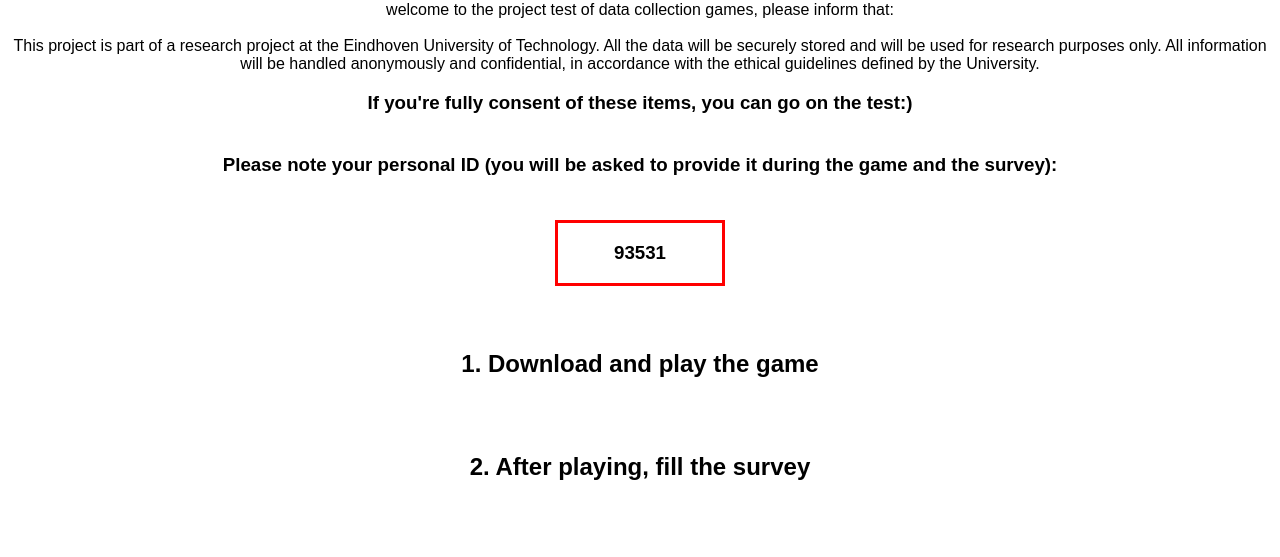
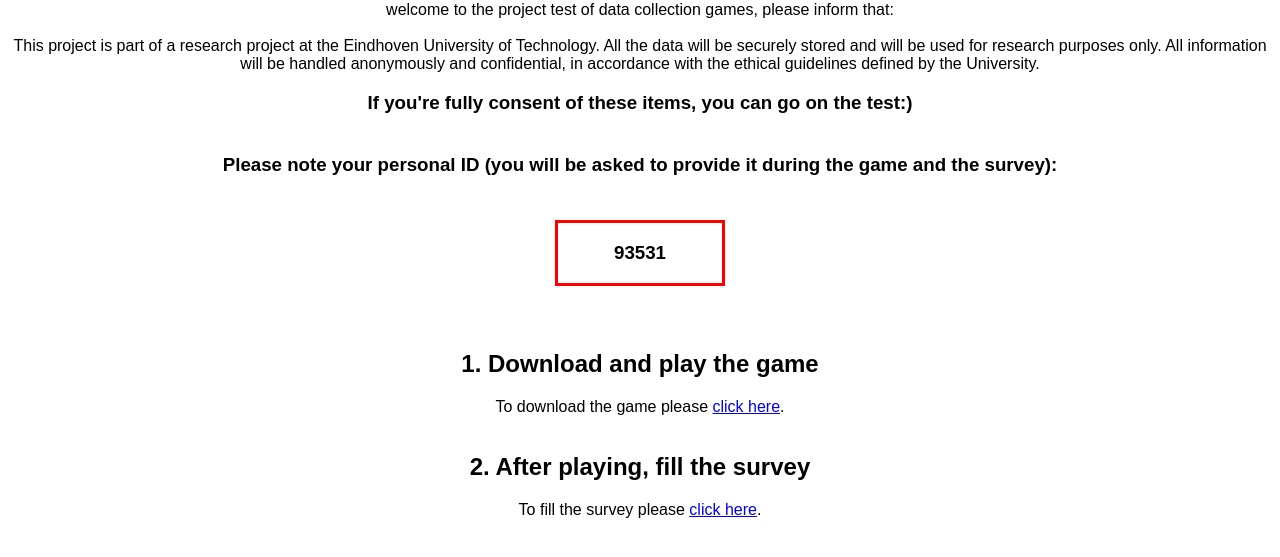
Before and after one commit to Yutingwwwwww/Yutingwwwwww.github.io, a plain HTML site: page index.html in a window 1280 px wide. Shown: the part 105-662 px from the top of the page. Drawn offline with Linux system fonts and the light colour scheme.

Commit message:
Update index.html

```diff
--- a/index.html
+++ b/index.html
@@ -32,15 +32,15 @@
 		<h2>1. Download and play the game</h2>
 		<script>
 			var r = Math.floor(Math.random() * 3);
-			if (r == 0) document.write("To download the game please <a href=\"https://drive.google.com/drive/folders/1hZFcQ47Pde9xeW_gDnw_THy1dwDYOjyf/\" target="_blank">click here</a>.");
-			else if (r == 1) document.write("To download the game please <a href=\"https://drive.google.com/drive/folders/19A1MjhFdb5hxzj4JAd069JylxFBR74sw/\" target="_blank">click here</a>.");
-			else if (r == 2) document.write("To download the game please <a href=\"https://drive.google.com/drive/folders/1kvZA1IR850KL-IU0ECUNFhRLGJsnfvpL/\" target="_blank">click here</a>.");
+			if (r == 0) document.write("To download the game please <a href=\"https://drive.google.com/drive/folders/1hZFcQ47Pde9xeW_gDnw_THy1dwDYOjyf/\" >click here</a>.");
+			else if (r == 1) document.write("To download the game please <a href=\"https://drive.google.com/drive/folders/19A1MjhFdb5hxzj4JAd069JylxFBR74sw/\" >click here</a>.");
+			else if (r == 2) document.write("To download the game please <a href=\"https://drive.google.com/drive/folders/1kvZA1IR850KL-IU0ECUNFhRLGJsnfvpL/\" >click here</a>.");
 		</script>
 		<br>
 		<br>
 		<h2>2. After playing, fill the survey</h2>
 	        <script>
-			document.write("To fill the survey please <a href=\"https://docs.google.com/forms/d/e/1FAIpQLSdBAd-SXBF8BKvWE7TQNnudvBvCU-wLpZ9Yktx5VX9Oq5WYzA/viewform?usp=sf_link/\" target="_blank">click here</a>.");
+			document.write("To fill the survey please <a href=\"https://docs.google.com/forms/d/e/1FAIpQLSdBAd-SXBF8BKvWE7TQNnudvBvCU-wLpZ9Yktx5VX9Oq5WYzA/viewform?usp=sf_link/\" >click here</a>.");
 		</script>
     </body>
 </html>
```
